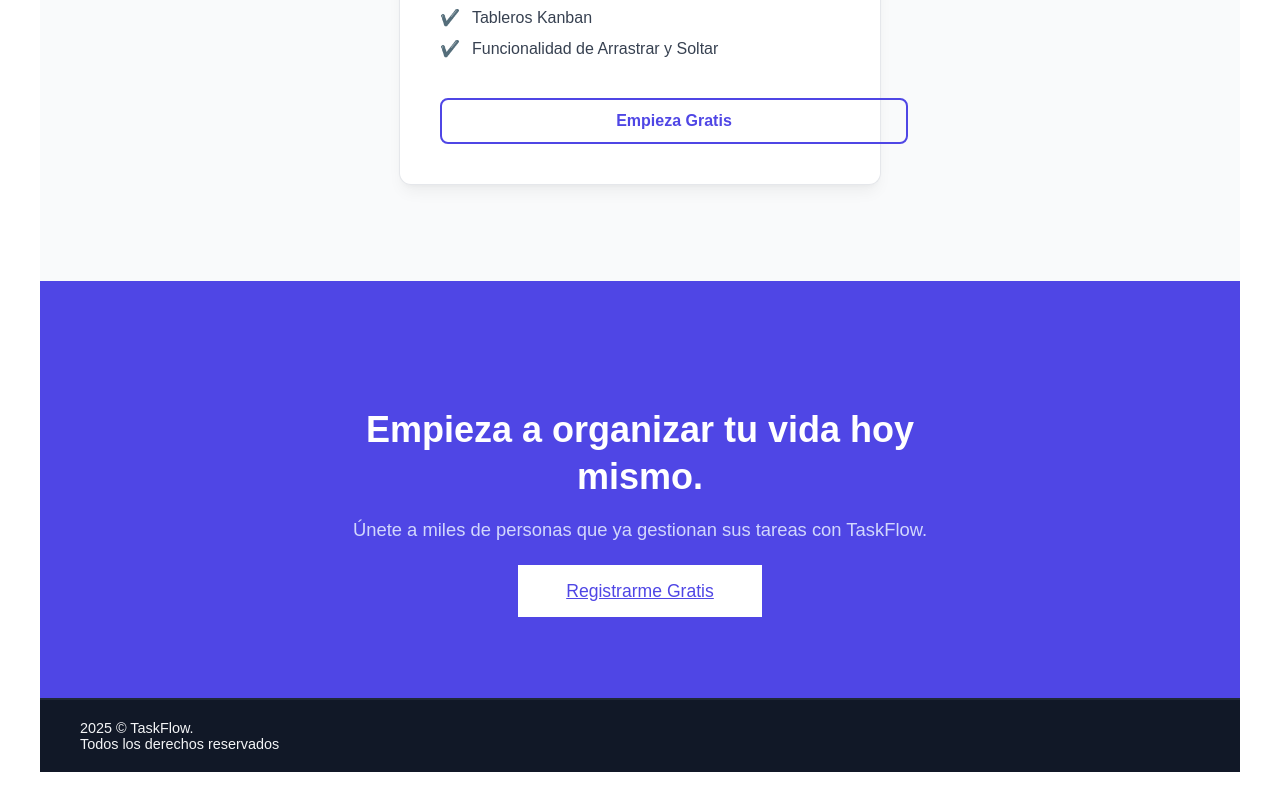
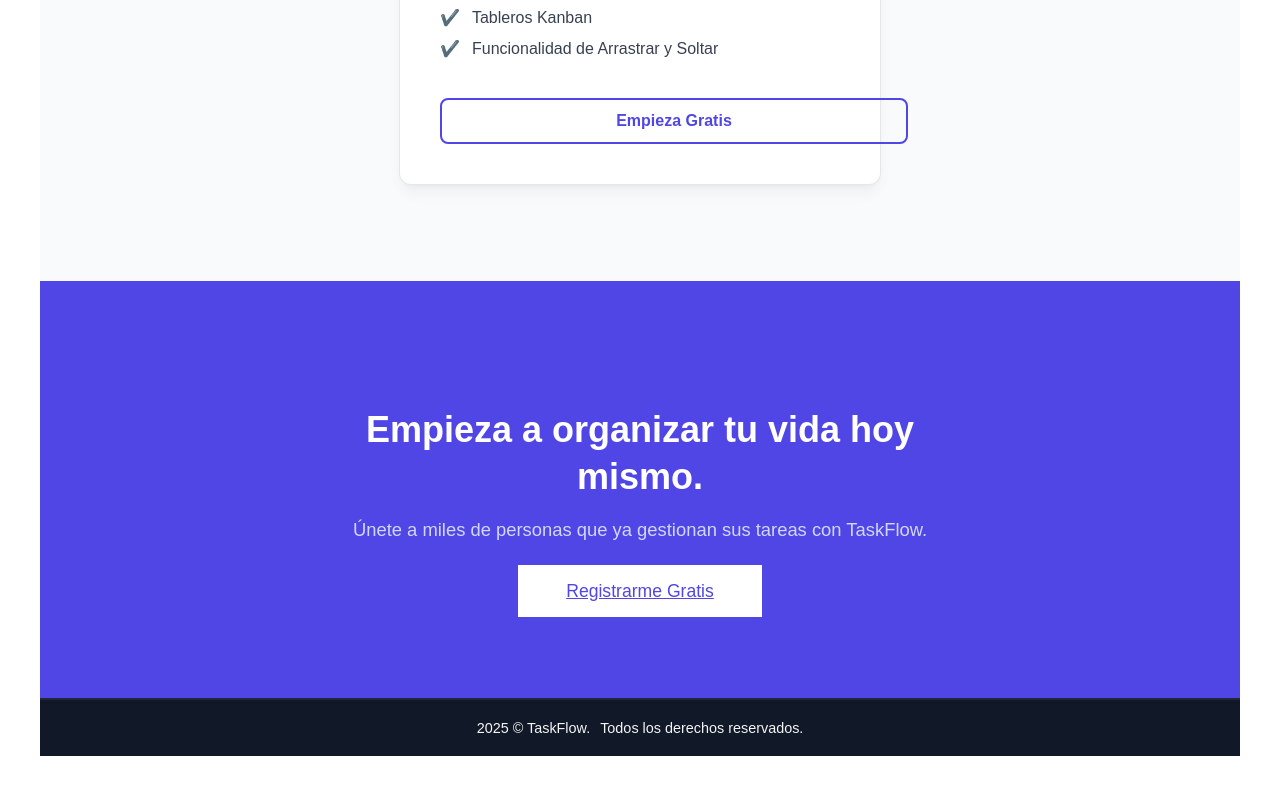
Before and after one commit to cvas16/soluciones, an Angular app: page / in a window 1280 px wide. Shown: the part 2200-3000 px from the top of the page. Built offline with nearby package versions, Linux system fonts and the light colour scheme.

Commit message:
Refactor footer HTML structure for simplicity

```diff
--- a/src/app/shared/components/footer/footer.html
+++ b/src/app/shared/components/footer/footer.html
@@ -1,14 +1,6 @@
 <footer class="footer-container">
-  <div class="container-fluid">
-    <div class="row">
-      <div class="col-sm-6">
-        {{ currentYear }} &copy; TaskFlow.
-      </div>
-      <div class="col-sm-6">
-        <div class="text-sm-end d-none d-sm-block">
-          Todos los derechos reservados
-        </div>
-      </div>
-    </div>
+  <div class="footer-content">
+    <span>{{ currentYear }} &copy; TaskFlow.</span>
+    <span>Todos los derechos reservados.</span>
   </div>
 </footer>
```
